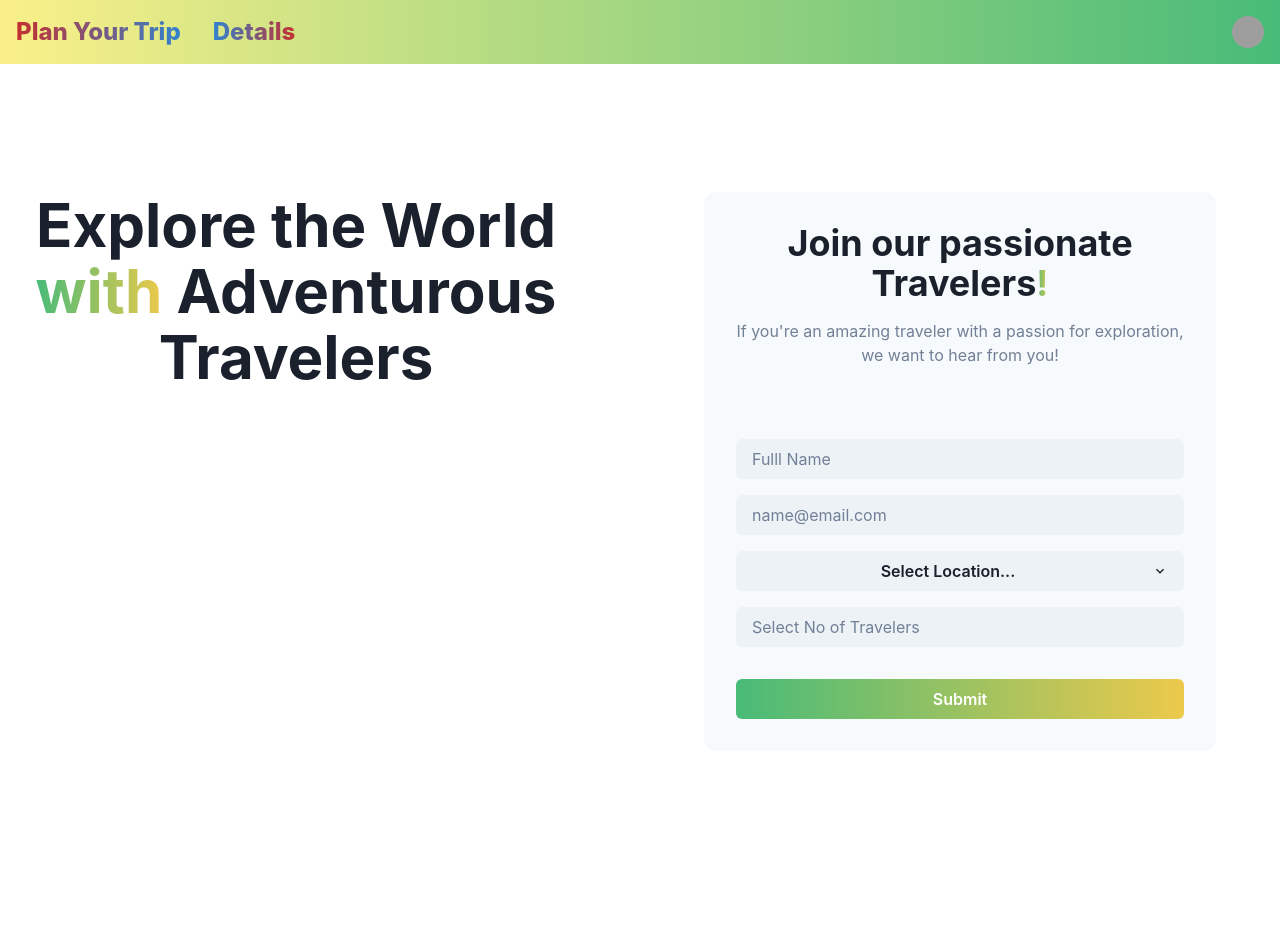
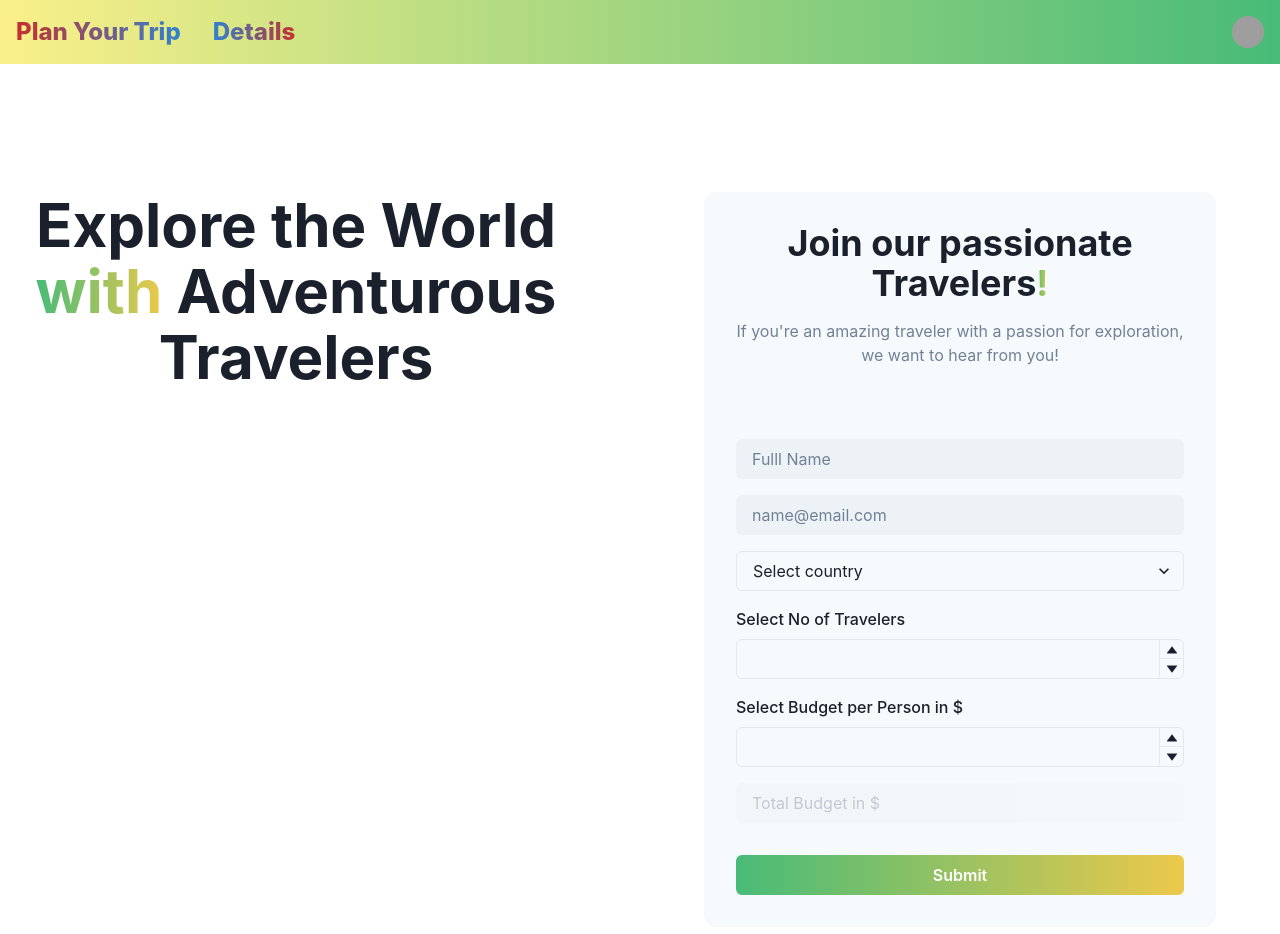
Before and after one commit to JYOTIPM1999/Travelopia_assignment, a React (Create React App) app in the folder client/: page / in a window 1280 px wide. Shown: the top 934 px of the page. Before the commit the page ends 879 px from the top, so only its background shows below. Built offline with nearby package versions, Linux system fonts and the light colour scheme; grey boxes are pictures that could not be loaded.

Commit message:
Form created for filling the details, need use validation

```diff
--- a/client/src/pages/PlanYourTrip.jsx
+++ b/client/src/pages/PlanYourTrip.jsx
@@ -12,6 +12,14 @@ import {
   MenuButton,
   MenuList,
   MenuItem,
+  FormControl,
+  FormLabel,
+  Select,
+  NumberInput,
+  NumberInputField,
+  NumberInputStepper,
+  NumberIncrementStepper,
+  NumberDecrementStepper,
 } from "@chakra-ui/react";
 
 export default function PlanYourTrip() {
@@ -87,7 +95,7 @@ export default function PlanYourTrip() {
                   color: "gray.500",
                 }}
               />
-              <Menu>
+              {/* <Menu>
                 <MenuButton as={Button} rightIcon={<ChevronDownIcon />}>
                   Select Location...
                 </MenuButton>
@@ -96,20 +104,50 @@ export default function PlanYourTrip() {
                   <MenuItem>Africa</MenuItem>
                   <MenuItem>Europe</MenuItem>
                 </MenuList>
-              </Menu>
+              </Menu> */}
+              <FormControl>
+                {/* <FormLabel>Select Location...</FormLabel> */}
+                <Select placeholder="Select country">
+                  <option>India</option>
+                  <option>Africa</option>
+                  <option>Europe</option>
+                </Select>
+              </FormControl>
+
+              <FormControl>
+                <FormLabel>Select No of Travelers</FormLabel>
+                <NumberInput max={500} min={1}>
+                  <NumberInputField />
+                  <NumberInputStepper>
+                    <NumberIncrementStepper />
+                    <NumberDecrementStepper />
+                  </NumberInputStepper>
+                </NumberInput>
+              </FormControl>
+
+              <FormControl>
+                <FormLabel>Select Budget per Person in $</FormLabel>
+                <NumberInput max={500} min={5}>
+                  <NumberInputField />
+                  <NumberInputStepper>
+                    <NumberIncrementStepper />
+                    <NumberDecrementStepper />
+                  </NumberInputStepper>
+                </NumberInput>
+              </FormControl>
+
               <Input
-                placeholder="Select No of Travelers"
+                placeholder="Total Budget in $"
                 bg={"gray.100"}
                 border={0}
                 color={"gray.500"}
                 _placeholder={{
                   color: "gray.500",
                 }}
+                disabled="true"
               />
-              {/* <Button fontFamily={"heading"} bg={"gray.200"} color={"gray.800"}>
-                Upload CV
-              </Button> */}
             </Stack>
+
             <Button
               fontFamily={"heading"}
               mt={8}
@@ -124,7 +162,6 @@ export default function PlanYourTrip() {
               Submit
             </Button>
           </Box>
-          form
         </Stack>
       </Container>
     </Box>
```
